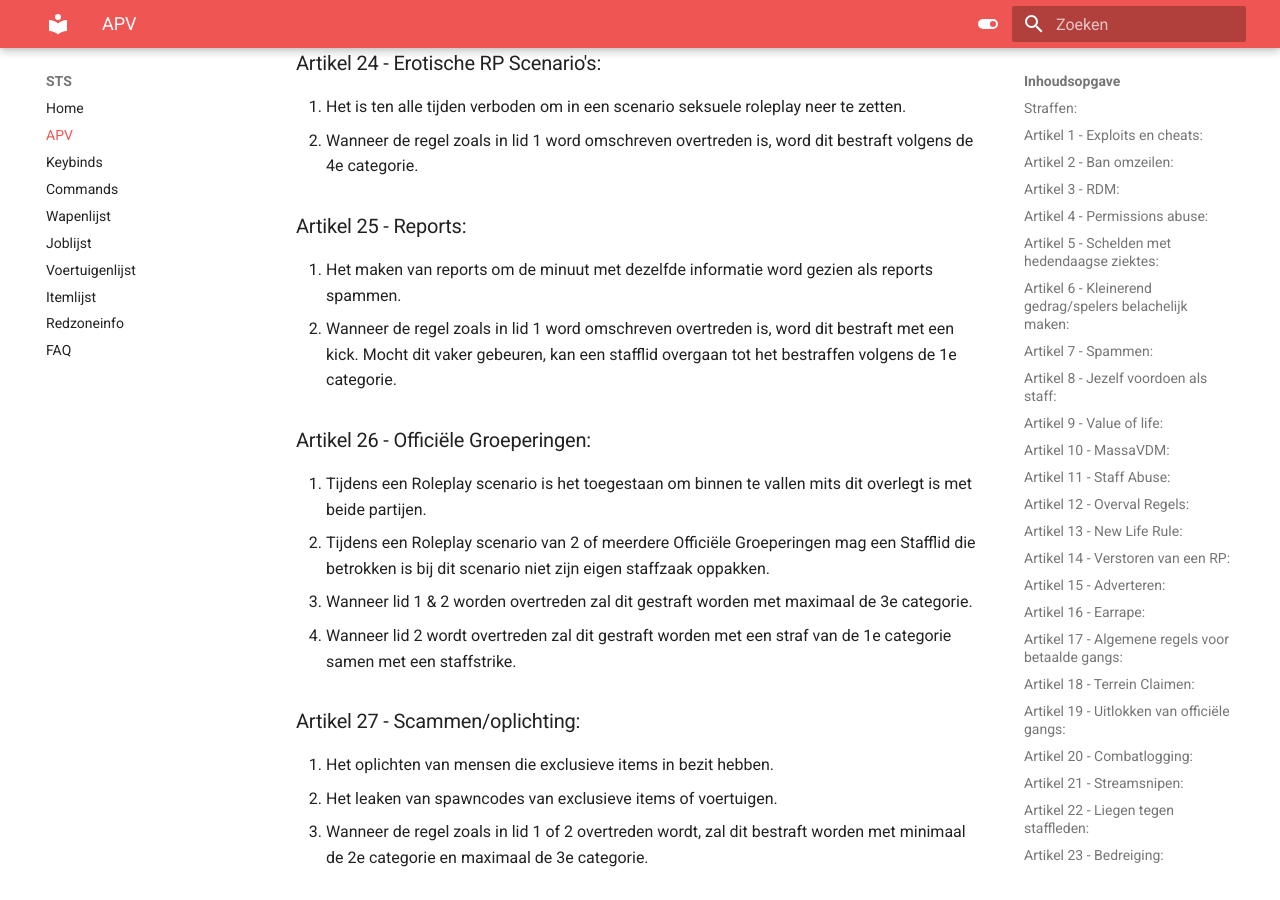
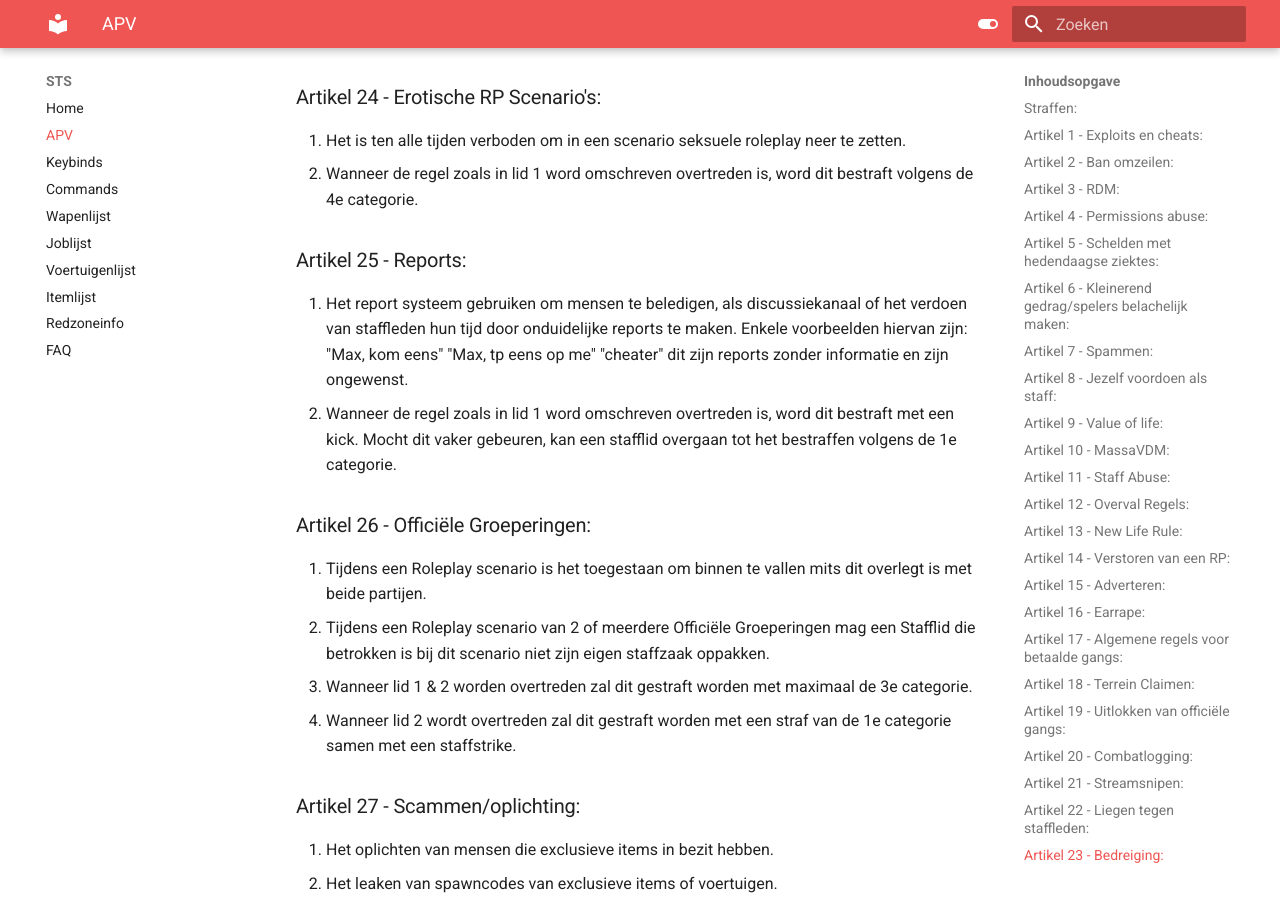
Before and after one commit to Welseyy/STSAPV, an MkDocs documentation site: the page built from docs/apv.md, in a window 1280 px wide and 900 px high, scrolled down 6364 px. Built offline with MkDocs 1.6.1 and Material for MkDocs 9.7.7, drawn with Linux system fonts in a browser that asks for light colours; some of the changed text lies outside the part shown.

Commit message:
Update apv.md
Artikel 7, 15, 25 geupdate.

```diff
--- a/docs/apv.md
+++ b/docs/apv.md
@@ -49,7 +49,8 @@
 1. In deepweb kanalen en berichten expres berichten achter elkaar blijft sturen zonder reden.
 2. In meldkamer of bij het bellen heel vaak expres achter elkaar doen zonder enkele reden.
 3. Twitter en reports vaak achter elkaar expres blijven versturen zonder enkele reden.
-4. Wanneer de regel zoals omschreven is in lid 1, 2 en 3 overtreden is word dit bestraft volgens het 1e categorie.
+4. Het spammen in /me zonder reden.
+4. Wanneer de regel zoals omschreven is in lid 1, 2, 3 of 4 overtreden is word dit bestraft volgens het 1e categorie.
 
 ### Artikel 8 - Jezelf voordoen als staff:
 1. Het is verboden om je zelf voor te doen als een stafflid.
@@ -149,7 +150,8 @@
 2. Wanneer de regel zoals in lid 1 word omschreven overtreden is, word dit bestraft volgens de 4e categorie.
 
 ### Artikel 25  - Reports:
-1. Het maken van reports om de minuut met dezelfde informatie word gezien als reports spammen.
+1. Het report systeem gebruiken om mensen te beledigen, als discussiekanaal of het verdoen van staffleden hun tijd door onduidelijke reports te maken.
+   Enkele voorbeelden hiervan zijn: "Max, kom eens" "Max, tp eens op me" "cheater" dit zijn reports zonder informatie en zijn ongewenst.
 2. Wanneer de regel zoals in lid 1 word omschreven overtreden is, word dit bestraft met een kick. Mocht dit vaker gebeuren, kan een stafflid overgaan tot het bestraffen volgens de 1e categorie.
 
 ### Artikel 26 - Officiële Groeperingen:
```
Also changed, not shown: other parts of docs/apv.md (+1 -1 lines).
